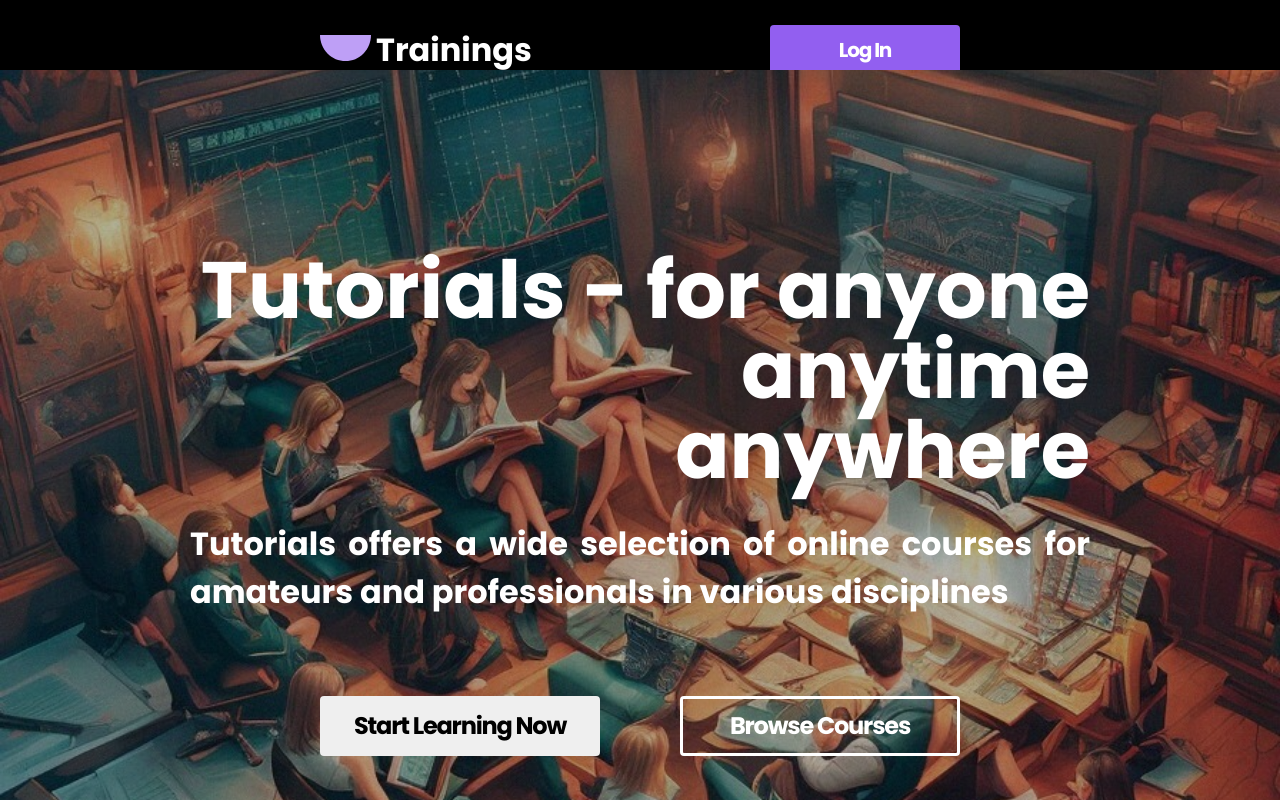
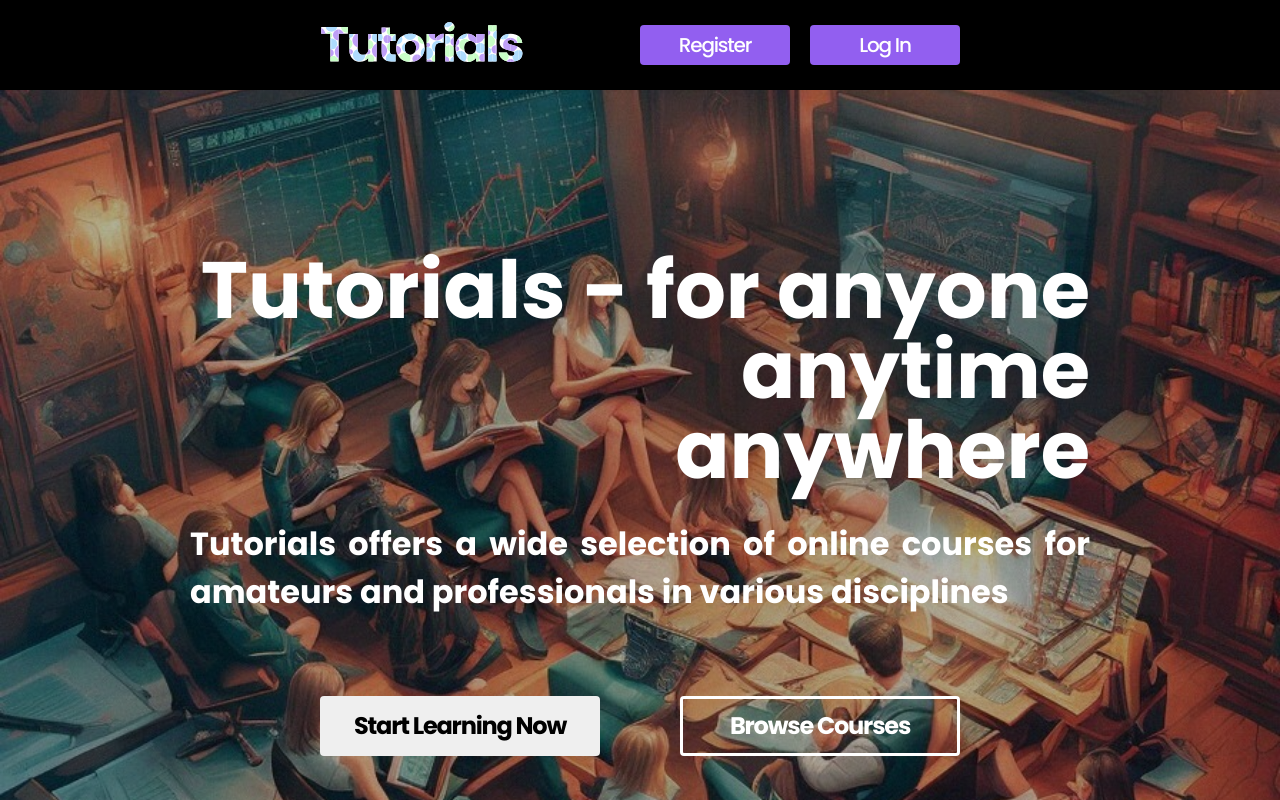
Before and after one commit to patryk-kielian/CRC-Modern-Web-Development, a React (Vite) app in the folder client/: page / in a window 1280 px wide. Shown: the top 800 px of the page. Built offline with nearby package versions, Linux system fonts and the light colour scheme; no server answers; a web font is replaced by a local one.

Commit message:
navbar restyle, new company logo

```diff
--- /dev/null
+++ b/client/src/components/Navbar.css
@@ -0,0 +1,55 @@
+nav {
+  z-index: 200;
+  display: flex;
+  position: fixed;
+  width: calc(100vw - 640px);
+  align-items: center;
+  justify-content: space-between;
+  background-color: var(--black);
+  padding: 0 320px;
+  height: 90px;
+}
+
+#navbar-right {
+  display: flex;
+  align-items: center;
+  gap: 20px;
+}
+
+/* disabled on logo change
+#header-left h1 {
+  display: inline-block;
+  font-size: 32px;
+  margin-left: 5px;
+  color: var(--white);
+} */
+
+.navbar-logo {
+  height: 40px;
+  user-drag: none;
+  -webkit-user-drag: none;
+  user-select: none;
+  -moz-user-select: none;
+  -webkit-user-select: none;
+  -ms-user-select: none;
+}
+
+.my-trainings,
+.all-trainings {
+  height: 40px;
+  width: 150px;
+  border-radius: 4px;
+  background: var(--accent1dark);
+  font-size: 20px;
+  font-weight: 500;
+}
+
+.all-trainings {
+  margin-right: 40px;
+}
+
+.my-trainings:hover,
+.all-trainings:hover {
+  background: var(--accent2);
+  color: var(--black);
+}
--- a/client/src/components/Navbar.jsx
+++ b/client/src/components/Navbar.jsx
@@ -2,6 +2,7 @@ import { API_URL } from "../config";
 import { Link } from "react-router-dom";
 import { useState, useContext, useEffect } from "react";
 import Axios from "axios";
+import "./Navbar.css";
 
 import { LoggedUserContext } from "../contexts/LoggedUserContext";
 
@@ -23,14 +24,17 @@ function Navbar() {
   };
 
   return (
-    <header>
-      <div id="header-left">
+    <nav>
+      <div id="navbar-left">
         <Link to="/">
-          <img src="icons\company_icon.svg" alt="Trainings App Logo" />
-          <h1>Trainings</h1>
+          <img
+            className="navbar-logo"
+            src="icons\company_icon.svg"
+            alt="Trainings App Logo"
+          />
         </Link>
       </div>
-      <div id="header-right">
+      <div id="navbar-right">
         {loggedUser ? (
           <>
             <div className="counter">
@@ -49,12 +53,17 @@ function Navbar() {
             </button>
           </>
         ) : (
-          <button className="violet-button my-trainings">
-            <Link to="/login">Log in</Link>
-          </button>
+          <>
+            <button className="violet-button my-trainings">
+              <Link to="/login">Register</Link>
+            </button>
+            <button className="violet-button my-trainings">
+              <Link to="/login">Log in</Link>
+            </button>
+          </>
         )}
       </div>
-    </header>
+    </nav>
   );
 }
 
--- a/client/src/styles/index.css
+++ b/client/src/styles/index.css
@@ -29,30 +29,6 @@ body {
   font-family: "Poppins", Montserrat, Roboto, sans-serif;
   margin: 0;
   background-image: url("../../public/img/background.png");
-}
-
-header {
-  display: flex;
-  position: fixed;
-  width: calc(100vw - 640px);
-  align-items: center;
-  justify-content: space-between;
-  background-color: var(--black);
-  padding: 0 320px;
-  height: 100px;
-}
-
-#header-left,
-#header-right {
-  display: flex;
-  align-items: center;
-}
-
-#header-left h1 {
-  display: inline-block;
-  font-size: 32px;
-  margin-left: 5px;
-  color: var(--white);
 }
 
 .violet-button {
@@ -87,26 +63,6 @@ header {
   background: var(--accent1dark);
   color: var(--white);
   border: 1px solid transparent;
-}
-
-.my-trainings,
-.all-trainings {
-  height: 50px;
-  width: 190px;
-  border-radius: 4px;
-  font-size: 20px;
-  background: var(--accent1dark);
-  margin-left: 8px;
-}
-
-.all-trainings {
-  margin-right: 40px;
-}
-
-.my-trainings:hover,
-.all-trainings:hover {
-  background: var(--accent2);
-  color: var(--black);
 }
 
 .counter {
```
Also changed, not shown: client/public/icons/company_icon.svg, client/public/icons/company_icon_old.svg (added).
